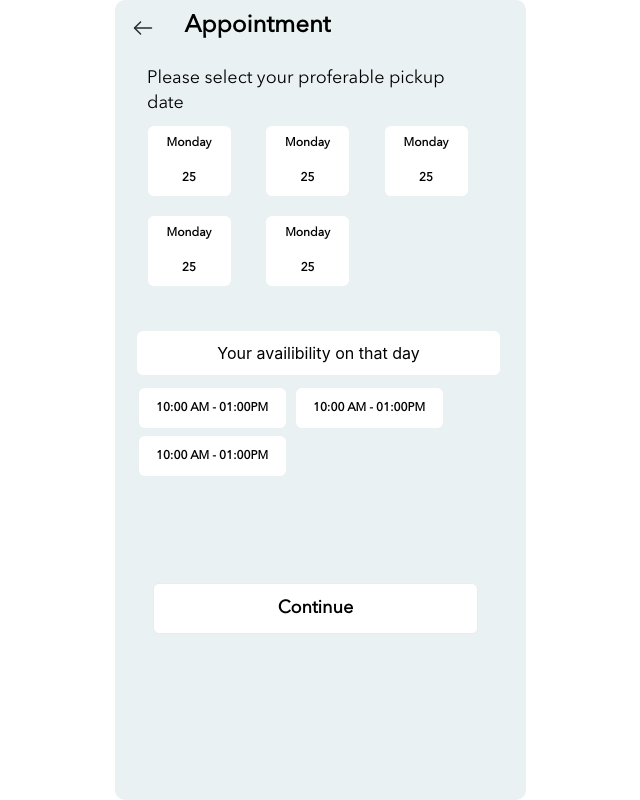
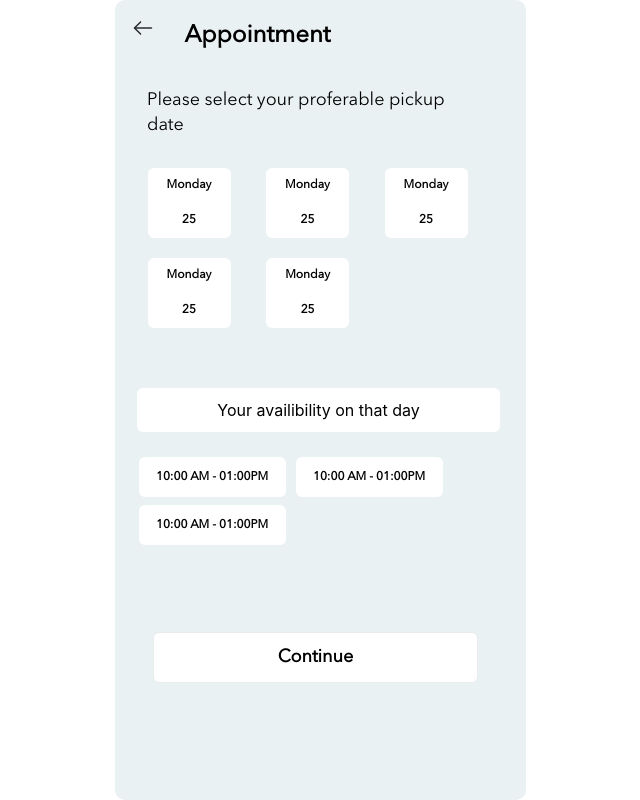
Before and after one commit to girishv694/E-wasteManagement, a React (Create React App) app in the folder project/: page /page20 in a window 1280 px wide. Shown: the whole page, without its empty margins (320-960 px from the left). Built offline with nearby package versions, Linux system fonts and the light colour scheme.

Commit message:
appointment page udated

```diff
--- a/project/src/css/Page20.css
+++ b/project/src/css/Page20.css
@@ -13,7 +13,7 @@
   letter-spacing: 0em;
   text-align: center;
   position: relative;
-  top:10px;
+  top:20px;
   left: 20px;
 }
 .back_p20 {
@@ -38,7 +38,7 @@
   width: 95%;
 }
 .header_text_p20 > h6 {
-  margin-top: 8px;
+
   font-size: 18px;
   font-family: 'Avenir_Next';
   font-weight: 400;
@@ -46,12 +46,13 @@
   line-height: 25px;
   position: relative;
     left: 24px;
+    top: 30px;
 }
 .block_cl_p20 {
   width: 320px;
   height: 180px;
   position: relative;
-  top: 10px;
+  top: 60px;
   left: 24px;
 }
 .A_p20 {
@@ -99,7 +100,7 @@
   font-family: 'Avenir_Next';
 }
 .tag_p20 {
-  margin-top: 35px;
+
   margin-bottom: 5px;
   width: 363px;
   height: 44px;
@@ -110,6 +111,7 @@
   position: relative;
   left: 35px;
   justify-content: center;
+  top: 100px;
 }
 .tag_p20 > h1 {
   font-family: 'Avenir_Next';
@@ -125,7 +127,7 @@
 .time_p20 {
   width: 320px;
   height: 95px;
-  margin-top: 8px;
+  top: 120px;
   display: flex;
   flex-wrap: wrap;
   position: relative;
@@ -154,7 +156,7 @@
   height: 51px;
 
   position: relative;
-  top: 100px;
+  top: 200px;
   left: 32px;
   background: #ffffff;
   border: 1px solid #ebebeb;
```
